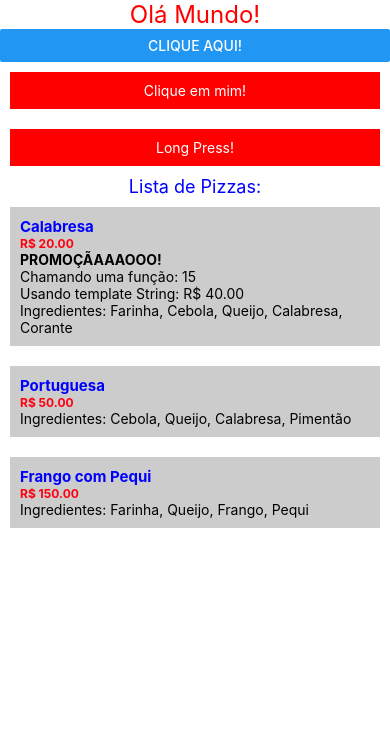
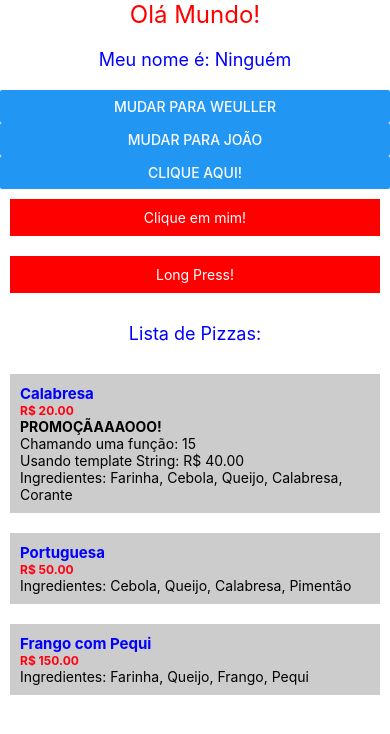
Before and after one commit to weullermarcos/b7web_react_native_1, a React Native app: screen / in a window 390 px wide. Shown: the top 734 px of the page. Built offline with nearby package versions, Linux system fonts and the light colour scheme.

Commit message:
Começando a usar states

```diff
--- a/App.tsx
+++ b/App.tsx
@@ -3,8 +3,22 @@ import Constants from 'expo-constants';
 
 //importando componente PizzaItem criado
 import { PizzaItem } from './components/PizzaItem';
+import { useState } from "react";
 
 const App = () =>{
+
+   //Criando uma State
+   const [nome, setNome] = useState('Ninguém');
+
+   //Ação do botão para trocar o nome para Weuller
+   const handleBotao1 = () => {
+      setNome('Weuller');
+   }
+
+   //Ação do botão para trocar o nome para João
+   const handleBotao2 = () => {
+      setNome('João');
+   }
 
    //Ação a ser executada ao clicar no botão - É uma função
    const handleButton = () =>{
@@ -34,6 +48,10 @@ const App = () =>{
    <SafeAreaView style={{ margin: Constants.statusBarHeight }}>
 
       <Text style={styles.titulo}>Olá Mundo!</Text>
+
+      <Text style={styles.subtitulo}>Meu nome é: {nome}</Text>
+      <Button title="Mudar para Weuller" onPress={handleBotao1}/>
+      <Button title="Mudar para João" onPress={handleBotao2}/>
 
 
       <Button title="Clique aqui!" onPress={handleButton} />
@@ -91,6 +109,8 @@ const styles = StyleSheet.create({
       fontSize: 18,
       color: '#0000FF',
       textAlign: 'center',
+      marginTop: 20,
+      marginBottom: 20,
    },
 
    button:{
```
